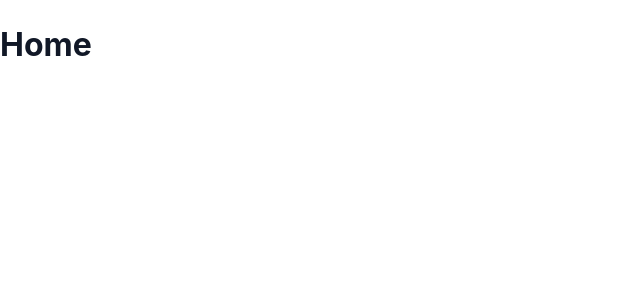
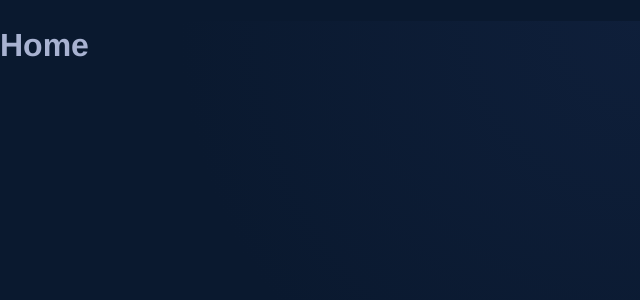
Before and after one commit to donghao-doc/donghao-doc.github.io, a Vue app: page /#/ in a window 1280 px wide. Shown: the top 300 px of the page, without its empty margins (0-640 px from the left). Built offline with nearby package versions, Linux system fonts and the light colour scheme.

Commit message:
style: 定义默认 dark 主题变量并接入全局样式

```diff
--- /dev/null
+++ b/src/assets/styles/_theme.scss
@@ -0,0 +1,77 @@
+:root,
+:root[data-theme='dark'] {
+  color-scheme: dark;
+
+  // 基础色板：深海军蓝与薄荷绿
+  --color-dark-navy: #020c1b;
+  --color-navy: #0a192f;
+  --color-light-navy: #112240;
+  --color-lightest-navy: #233554;
+  --color-navy-shadow: rgba(2, 12, 27, 0.7);
+  --color-dark-slate: #495670;
+  --color-slate: #8892b0;
+  --color-light-slate: #a8b2d1;
+  --color-lightest-slate: #ccd6f6;
+  --color-white: #e6f1ff;
+  --color-green: #64ffda;
+  --color-green-soft: rgba(100, 255, 218, 0.1);
+  --color-green-strong: rgba(100, 255, 218, 0.18);
+
+  // 语义颜色：后续主题切换优先覆盖这一层
+  --bg: var(--color-navy);
+  --bg-deep: var(--color-dark-navy);
+  --bg-elevated: var(--color-light-navy);
+  --bg-raised: var(--color-lightest-navy);
+  --bg-overlay: rgba(10, 25, 47, 0.86);
+
+  --text-primary: var(--color-lightest-slate);
+  --text-secondary: var(--color-light-slate);
+  --text-muted: var(--color-slate);
+  --text-subtle: var(--color-dark-slate);
+  --text-inverse: var(--color-dark-navy);
+
+  --border-strong: rgba(168, 178, 209, 0.22);
+  --border-subtle: rgba(168, 178, 209, 0.12);
+  --border-accent: var(--color-green);
+
+  --accent: var(--color-green);
+  --accent-soft: var(--color-green-soft);
+  --accent-strong: var(--color-green-strong);
+
+  --surface-card: rgba(17, 34, 64, 0.9);
+  --surface-panel: rgba(10, 25, 47, 0.72);
+  --surface-highlight: rgba(35, 53, 84, 0.65);
+
+  --shadow-strong: 0 18px 48px -24px var(--color-navy-shadow);
+  --shadow-floating: 0 24px 60px -28px rgba(2, 12, 27, 0.85);
+  --focus-ring: 0 0 0 3px rgba(100, 255, 218, 0.28);
+
+  // 字体系统：正文与辅助信息分层，mono 主要用于技术感细节
+  --font-sans: 'Calibre', 'Avenir Next', 'Helvetica Neue', 'PingFang SC', 'Microsoft YaHei',
+    sans-serif;
+  --font-mono: 'SF Mono', 'JetBrains Mono', 'Fira Code', 'Roboto Mono', 'Source Code Pro',
+    monospace;
+
+  --fz-2xs: 12px;
+  --fz-xs: 13px;
+  --fz-sm: 14px;
+  --fz-md: 16px;
+  --fz-lg: 18px;
+  --fz-xl: 20px;
+  --fz-2xl: 24px;
+  --fz-3xl: 32px;
+  --fz-4xl: clamp(40px, 8vw, 72px);
+
+  // 布局尺度：为首页大留白和内容宽度预留统一控制点
+  --content-width: 1120px;
+  --content-narrow: 720px;
+  --nav-height: 88px;
+  --radius-sm: 4px;
+  --radius-md: 8px;
+  --radius-lg: 16px;
+
+  // 动效变量：后续组件统一使用，避免各处散落硬编码
+  --easing-standard: cubic-bezier(0.645, 0.045, 0.355, 1);
+  --transition-base: 220ms var(--easing-standard);
+  --transition-slow: 320ms var(--easing-standard);
+}
--- a/src/style.scss
+++ b/src/style.scss
@@ -1,10 +1,11 @@
+@use './assets/styles/theme';
+
 :root {
-  font-family:
-    Inter, -apple-system, BlinkMacSystemFont, 'Segoe UI', sans-serif;
+  font-family: var(--font-sans);
   line-height: 1.5;
   font-weight: 400;
-  color: #111827;
-  background-color: #ffffff;
+  color: var(--text-secondary);
+  background-color: var(--bg);
   font-synthesis: none;
   text-rendering: optimizeLegibility;
   -webkit-font-smoothing: antialiased;
@@ -13,6 +14,9 @@
 
 html {
   box-sizing: border-box;
+  scroll-behavior: smooth;
+  scrollbar-color: var(--color-dark-slate) var(--bg);
+  scrollbar-width: thin;
 }
 
 *,
@@ -25,6 +29,10 @@ body {
   margin: 0;
   min-width: 320px;
   min-height: 100vh;
+  background:
+    radial-gradient(circle at top, rgba(17, 34, 64, 0.65), transparent 45%),
+    var(--bg);
+  color: var(--text-secondary);
 }
 
 img,
@@ -45,6 +53,40 @@ select {
 a {
   color: inherit;
   text-decoration: none;
+  transition:
+    color var(--transition-base),
+    border-color var(--transition-base),
+    background-color var(--transition-base),
+    transform var(--transition-base);
+
+  &:hover,
+  &:focus-visible {
+    color: var(--accent);
+  }
+}
+
+::selection {
+  background: var(--bg-raised);
+  color: var(--text-primary);
+}
+
+:focus-visible {
+  outline: 2px dashed var(--accent);
+  outline-offset: 3px;
+}
+
+::-webkit-scrollbar {
+  width: 12px;
+}
+
+::-webkit-scrollbar-track {
+  background: var(--bg);
+}
+
+::-webkit-scrollbar-thumb {
+  background-color: var(--color-dark-slate);
+  border: 3px solid var(--bg);
+  border-radius: 999px;
 }
 
 #app {
```
